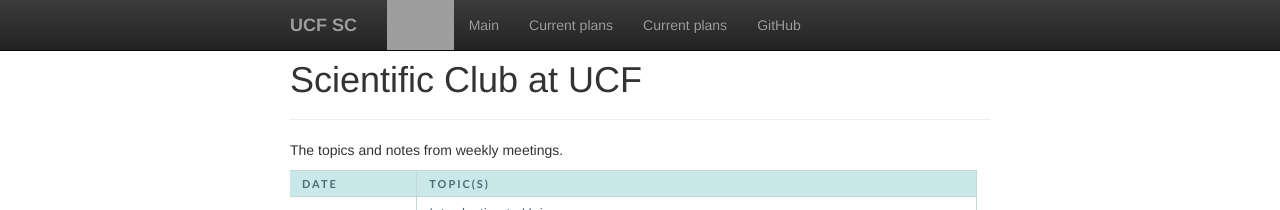
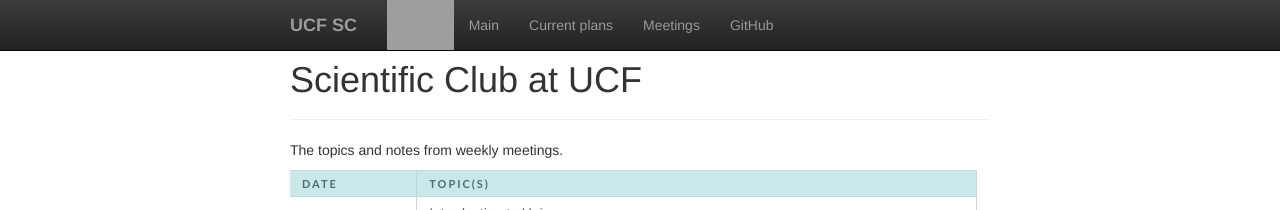
Before and after one commit to UCFScienceClub/UCFScienceClub.github.io, a Jekyll site: the page built from meetings.md, in a window 1280 px wide. Shown: the top 210 px of the page. Built offline with Jekyll 4.4.1, drawn with Linux system fonts in a browser that asks for light colours; nearby versions of some CDN libraries; our own code applies the rules of GitHub Pages for plain Markdown files; grey boxes are pictures that could not be loaded.

```diff
--- a/_includes/navbar.html
+++ b/_includes/navbar.html
@@ -19,7 +19,7 @@
           <a href="{{ site.baseurl }}/plans.html">Current plans</a>
         </li>
         <li{% if page.nav == "meetings" %} class="active"{% endif %}>
-          <a href="{{ site.baseurl }}/meetings.html">Current plans</a>
+          <a href="{{ site.baseurl }}/meetings.html">Meetings</a>
         </li>
         <li>
           <a href="https://github.com/UCFScienceClub/">GitHub</a>
```
Also changed, not shown: index.md (+1 -1 lines), 1 other file.
